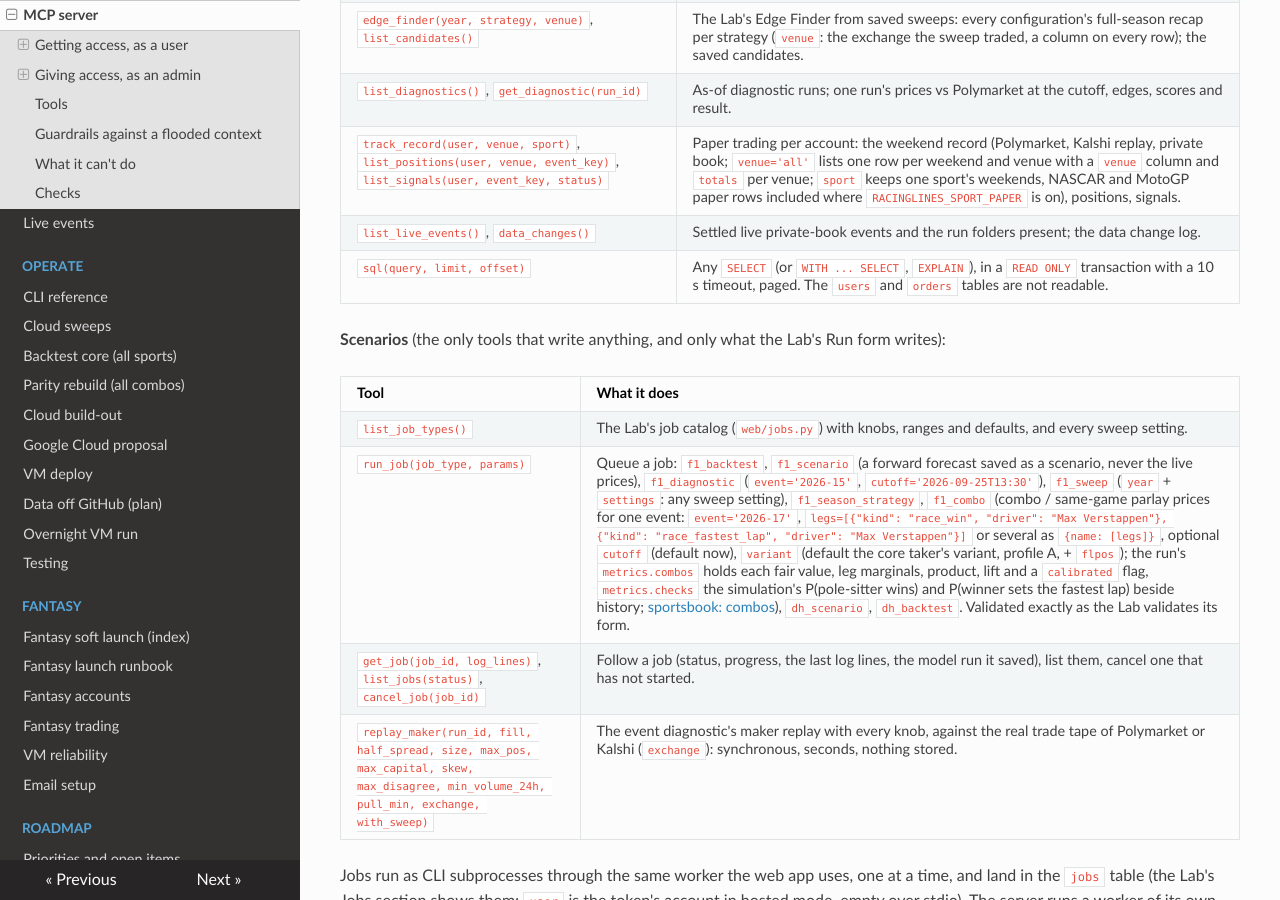
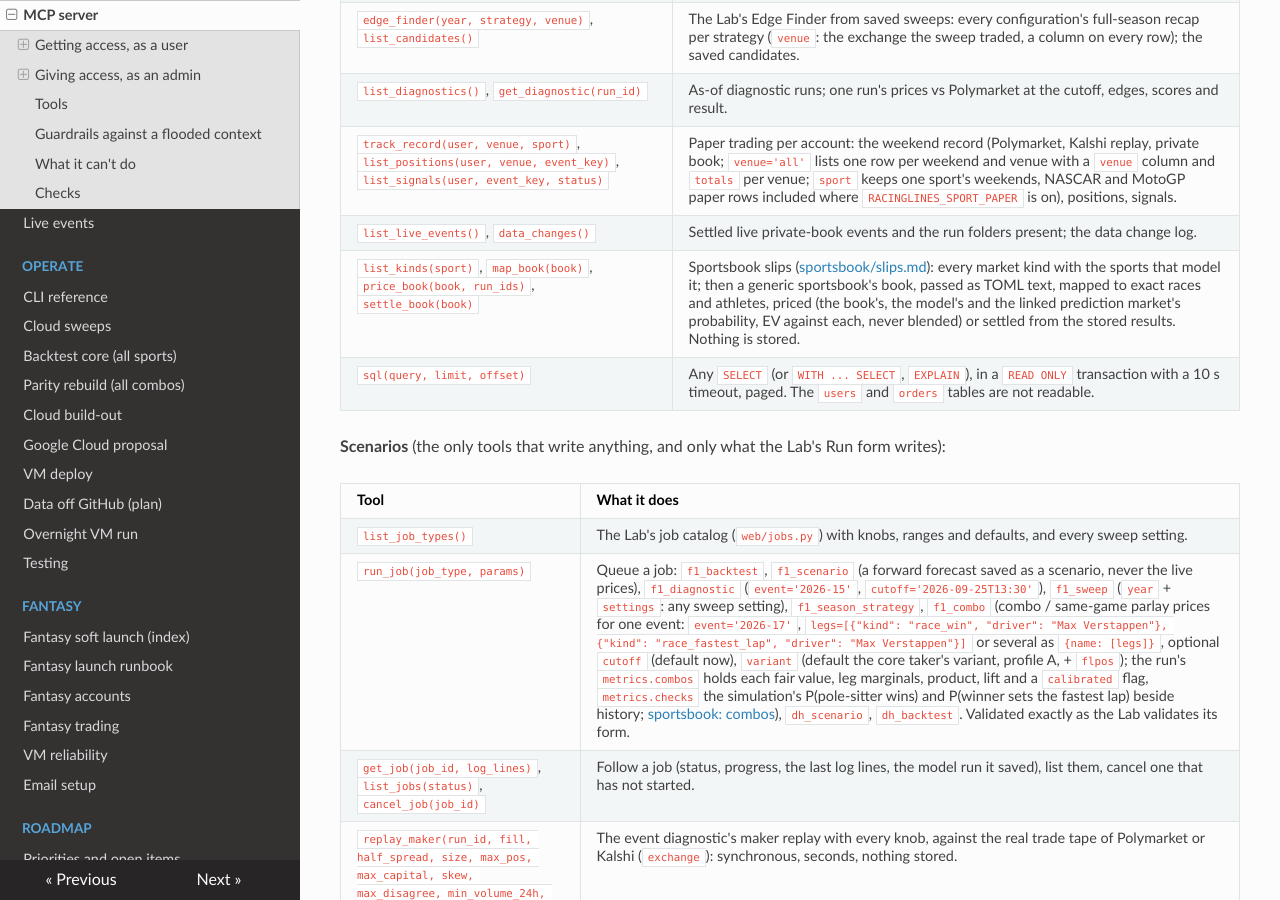
Before and after one commit to lalligagger/racinglines-public, an MkDocs documentation site: the page built from docs/mcp.md, in a window 1280 px wide and 900 px high, scrolled down 5130 px. Built offline with MkDocs 1.6.1, drawn with Linux system fonts in a browser that asks for light colours; nearby versions of some CDN libraries.

Commit message:
docs/mcp.md: the four sportsbook slip tools
Co-Authored-By: Claude Opus 5.5 (1M context) <noreply@anthropic.com>
Claude-Session: https://claude.ai/code/session_019AwrYrT4FJYadLi99jx97x

```diff
--- a/docs/mcp.md
+++ b/docs/mcp.md
@@ -201,6 +201,7 @@ exchange, venues, users and the next races. Then:
 | `list_diagnostics()`, `get_diagnostic(run_id)` | As-of diagnostic runs; one run's prices vs Polymarket at the cutoff, edges, scores and result. |
 | `track_record(user, venue, sport)`, `list_positions(user, venue, event_key)`, `list_signals(user, event_key, status)` | Paper trading per account: the weekend record (Polymarket, Kalshi replay, private book; `venue='all'` lists one row per weekend and venue with a `venue` column and `totals` per venue; `sport` keeps one sport's weekends, NASCAR and MotoGP paper rows included where `RACINGLINES_SPORT_PAPER` is on), positions, signals. |
 | `list_live_events()`, `data_changes()` | Settled live private-book events and the run folders present; the data change log. |
+| `list_kinds(sport)`, `map_book(book)`, `price_book(book, run_ids)`, `settle_book(book)` | Sportsbook slips ([sportsbook/slips.md](sportsbook/slips.md)): every market kind with the sports that model it; then a generic sportsbook's book, passed as TOML text, mapped to exact races and athletes, priced (the book's, the model's and the linked prediction market's probability, EV against each, never blended) or settled from the stored results. Nothing is stored. |
 | `sql(query, limit, offset)` | Any `SELECT` (or `WITH ... SELECT`, `EXPLAIN`), in a `READ ONLY` transaction with a 10 s timeout, paged. The `users` and `orders` tables are not readable. |
 
 **Scenarios** (the only tools that write anything, and only what the Lab's Run form writes):
```
